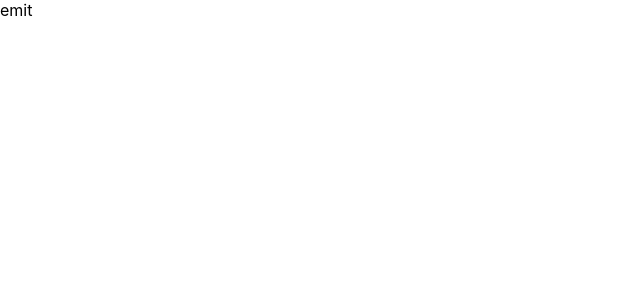
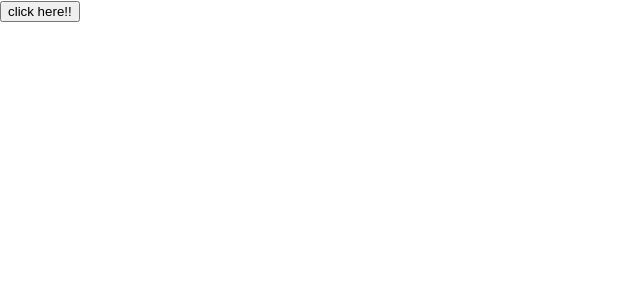
Before and after one commit to funteractive/vmodel-maniax, a Nuxt app: page /emit in a window 1280 px wide. Shown: the top 300 px of the page, without its empty margins (0-640 px from the left). Built offline with nearby package versions, Linux system fonts and the light colour scheme.

Commit message:
emitのサンプル

```diff
--- /dev/null
+++ b/components/atoms/EmitChild.vue
@@ -0,0 +1,20 @@
+<template>
+  <button @click.prevent="clickHandler">
+    click here!!
+  </button>
+</template>
+
+<script lang="ts">
+import Vue from 'vue'
+
+export default Vue.extend({
+  name: 'EmitChild',
+  methods: {
+    clickHandler(): void {
+      this.$emit('eventName', '引数渡せるよ')
+    }
+  }
+})
+</script>
+
+<style scoped lang="scss"></style>
--- /dev/null
+++ b/components/molecules/EmitParent.vue
@@ -0,0 +1,23 @@
+<template>
+  <EmitChild @eventName="eventNameHandler" />
+</template>
+
+<script lang="ts">
+import Vue from 'vue'
+import EmitChild from '~/components/atoms/EmitChild.vue'
+
+export default Vue.extend({
+  name: 'EmitParent',
+  components: {
+    EmitChild
+  },
+  methods: {
+    eventNameHandler(val) {
+      // eslint-disable-next-line
+      console.log(val)
+    }
+  }
+})
+</script>
+
+<style scoped lang="scss"></style>
--- a/package.json
+++ b/package.json
@@ -9,8 +9,8 @@
     "build": "nuxt build",
     "start": "nuxt start",
     "generate": "nuxt generate",
-    "lint": "eslint --ext .ts,.js,.vue,.vue --ignore-path .gitignore .",
-    "lintfix": "eslint --fix --ext .ts,.js,.vue,.vue --ignore-path .gitignore .",
+    "lint": "eslint --ext .ts,.js,.vue --ignore-path .gitignore .",
+    "lintfix": "eslint --fix --ext .ts,.js,.vue --ignore-path .gitignore .",
     "test": "jest"
   },
   "dependencies": {
--- a/pages/emit.vue
+++ b/pages/emit.vue
@@ -1,11 +1,15 @@
 <template>
-  <div>emit</div>
+  <EmitParent />
 </template>
 
 <script lang="ts">
+import EmitParent from '~/components/molecules/EmitParent.vue'
+
 export default {
-  name: 'Emit'
+  components: {
+    EmitParent
+  }
 }
 </script>
 
-<style scoped></style>
+<style scoped lang="scss"></style>
```
